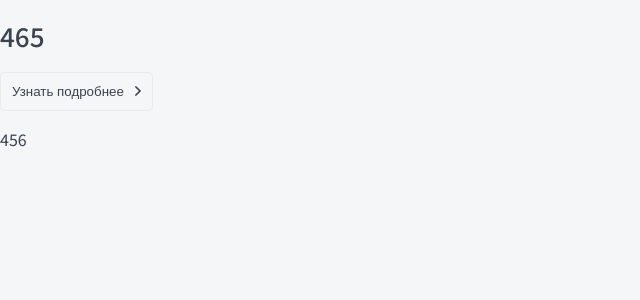
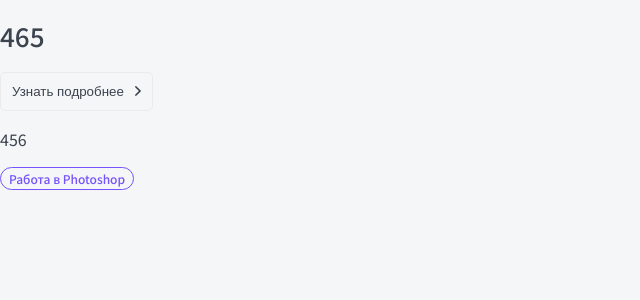
Before and after one commit to maizer12/rating-site, a Next.js app: page /about in a window 1280 px wide. Shown: the top 300 px of the page, without its empty margins (0-640 px from the left). Built offline with nearby package versions, Linux system fonts and the light colour scheme.

Commit message:
add tag component

```diff
--- /dev/null
+++ b/src/components/Tag/Tag.module.css
@@ -0,0 +1,31 @@
+.tag {
+  font-size: 12px;
+  font-style: normal;
+  font-weight: 500;
+  line-height: normal;
+  border-radius: 20px;
+  width: fit-content;
+}
+.primary {
+  color: var(--primary);
+  padding: 2px 8px;
+  border: 1px solid var(--primary);
+}
+.danger {
+  color: var(--white);
+  font-size: 14px;
+  font-weight: 600;
+  background-color: #de0000;
+  padding: 3px 9px;
+}
+.secondary {
+  border: 1px solid var(--grey-light);
+  padding: 2px 10px;
+  color: var(--black);
+}
+.success {
+  padding: 5px 7px;
+  font-weight: 700;
+  color: var(--green);
+  background-color: var(--green-light);
+}
--- /dev/null
+++ b/src/components/Tag/index.tsx
@@ -0,0 +1,10 @@
+import style from './Tag.module.css';
+import { TagProps } from './Tag.props';
+import { FC } from 'react';
+import cn from 'classnames';
+
+export const Tag: FC<TagProps> = ({ children, variant, path = false }) => {
+  const className = cn(style.tag, style[variant]);
+
+  return <div className={className}>{path ? <a href={path}>{children}</a> : children}</div>;
+};
--- a/src/components/index.ts
+++ b/src/components/index.ts
@@ -1,3 +1,4 @@
 export * from './HTag';
 export * from './Button';
 export * from './PTag';
+export * from './Tag';
--- a/src/pages/_app.tsx
+++ b/src/pages/_app.tsx
@@ -1,6 +1,6 @@
 import '../styles/globals.css';
 import type { AppProps } from 'next/app';
-import { HTag, Button, PTag } from '../components';
+import { HTag, Button, PTag, Tag } from '../components';
 
 function MyApp({ pageProps }: AppProps) {
   return (
@@ -10,6 +10,7 @@ function MyApp({ pageProps }: AppProps) {
         Узнать подробнее
       </Button>
       <PTag size="md">456</PTag>
+      <Tag variant="primary">Работа в Photoshop</Tag>
     </>
   );
 }
```
Also changed, not shown: src/components/Tag/Tag.props.ts (added, +7 -0 lines).
